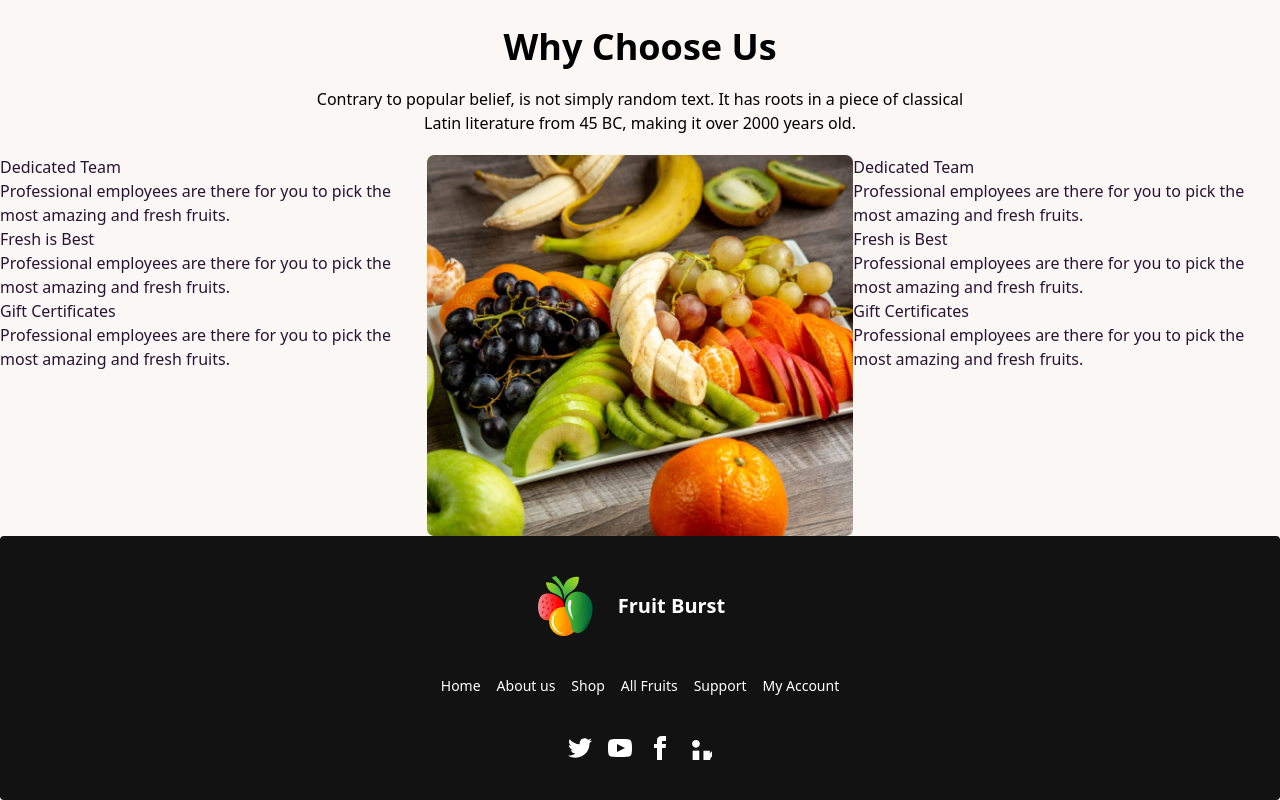
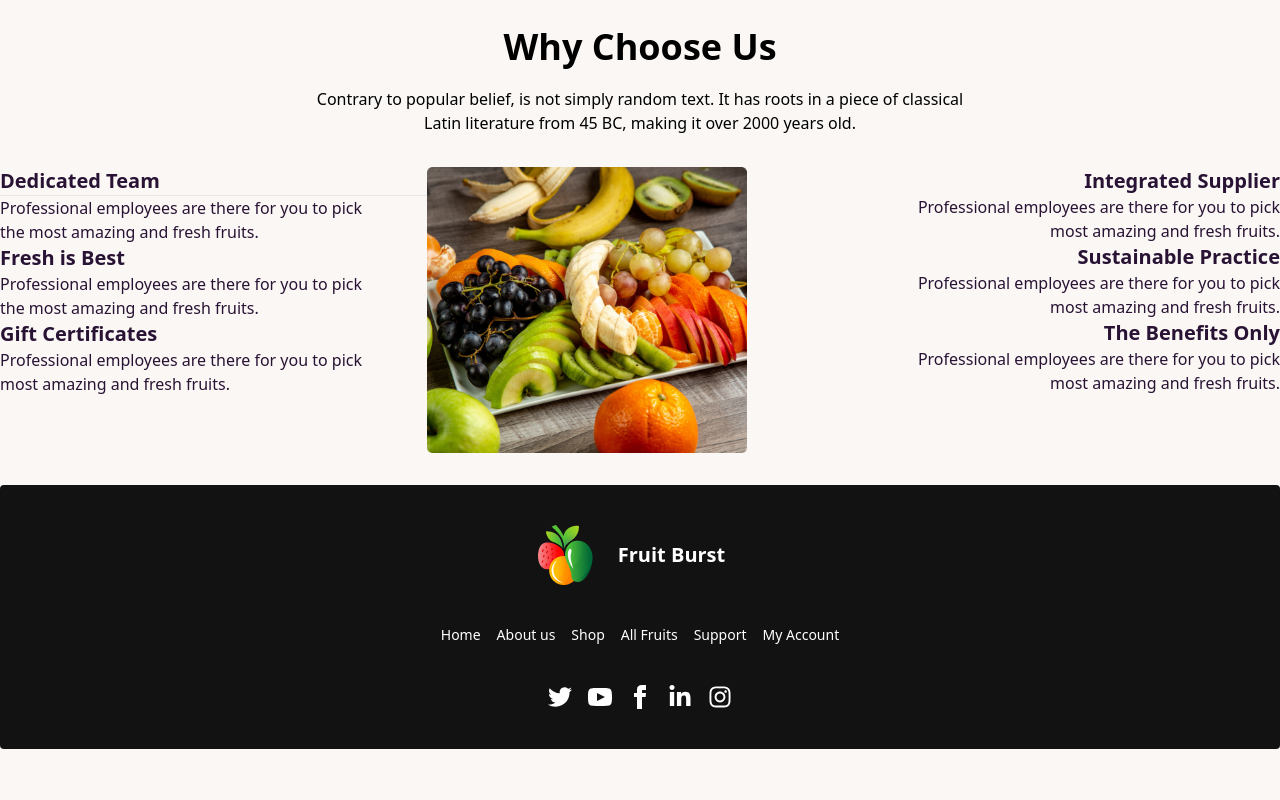
Before and after one commit to kAICHER25/B8A3-fruit-brust, a plain HTML site: page index.html in a window 1280 px wide. Shown: the part 1510-2310 px from the top of the page. After the commit the page ends 2259 px from the top, so only its background shows below. Drawn offline with nearby package versions, Linux system fonts and the light colour scheme.

Commit message:
added footer icon section

```diff
--- a/index.html
+++ b/index.html
@@ -371,23 +371,26 @@
                     <br>Latin literature from 45 BC, making it over 2000 years old.
                 </p>
             </div>
-            <div class="max-w-7xl grid grid-cols-3 flex-auto">
+            <div class="mmax-h-60 max-w-screen-xl mx-auto my-8  grid grid-cols-3">
                 <div class="mb-10">
-                    <h3>Dedicated Team</h3>
-                    <p>Professional employees are there for you to pick the most amazing and fresh fruits.</p>
-                    <h3>Fresh is Best</h3>
-                    <p>Professional employees are there for you to pick the most amazing and fresh fruits.</p>
-                    <h3>Gift Certificates</h3>
-                    <p>Professional employees are there for you to pick the most amazing and fresh fruits.</p>
+                    <h3 class="text-xl font-bold ">Dedicated Team</h3>
+                    <hr class="ml-auto ">
+                    <p>Professional employees are there for you to pick <br>
+                        the most amazing and fresh fruits.</p>
+                    <h3 class="text-xl font-bold">Fresh is Best</h3>
+                    <p>Professional employees are there for you to pick <br>
+                        the most amazing and fresh fruits.</p>
+                    <h3 class="text-xl font-bold">Gift Certificates</h3>
+                    <p>Professional employees are there for you to pick <br> most amazing and fresh fruits.</p>
                 </div>
-                <div><img src="./images/whychoose1.png" alt=""></div>
-                <div>
-                    <h3>Dedicated Team</h3>
-                    <p>Professional employees are there for you to pick the most amazing and fresh fruits.</p>
-                    <h3>Fresh is Best</h3>
-                    <p>Professional employees are there for you to pick the most amazing and fresh fruits.</p>
-                    <h3>Gift Certificates</h3>
-                    <p>Professional employees are there for you to pick the most amazing and fresh fruits.</p>
+                <div class="w-3/4"><img src="./images/whychoose1.png" alt=""></div>
+                <div class="text-right flex-row-reverse">
+                    <h3 class="text-xl font-bold">Integrated Supplier</h3>
+                    <p>Professional employees are there for you to pick <br> most amazing and fresh fruits.</p>
+                    <h3 class="text-xl font-bold">Sustainable Practice</h3>
+                    <p>Professional employees are there for you to pick <br> most amazing and fresh fruits.</p>
+                    <h3 class="text-xl font-bold">The Benefits Only</h3>
+                    <p>Professional employees are there for you to pick <br> most amazing and fresh fruits.</p>
                 </div>
             </div>
         </section>
@@ -425,15 +428,10 @@
                             d="M9 8h-3v4h3v12h5v-12h3.642l.358-4h-4v-1.667c0-.955.192-1.333 1.115-1.333h2.885v-5h-3.808c-3.596 0-5.192 1.583-5.192 4.615v3.385z">
                         </path>
                     </svg></a>
-                <a><svg xmlns="http://www.w3.org/2000/svg" width="24" height="24" viewBox="0 0 24 24"
-                        class="fill-current">
-                        <path
-                            d="M36.1216 36V35.9988H36.1296V24.2628C36.1296 18.5216 34.8936 14.0988 28.1816 14.0988C24.9548 14.0988 22.7896 15.8696 21.9056 17.548H21.8124V14.6348H15.4484V35.9988H22.0752V25.42C22.0752 22.6348 22.6032 19.9412 26.0524 19.9412C29.4512 19.9412 29.5016 23.12 29.5016 25.5984V36H36.1216Z" />
-                        <path d="M4.65761 14.636H11.2924V36H4.65761V14.636Z" fill="white" />
-                        <path
-                            d="M7.97241 4C5.85081 4 4.12961 5.7212 4.12961 7.8428C4.12961 9.9644 5.85081 11.7216 7.97241 11.7216C10.094 11.7216 11.8152 9.9644 11.8152 7.8428C11.8136 5.7212 10.0924 4 7.97241 4Z"
-                            fill="white" />
-                    </svg></a>
+                <a><svg xmlns="http://www.w3.org/2000/svg" width="24" height="24" viewBox="0 0 448 512"  class="fill-current">
+                    <path d="M100.28 448H7.4V148.9h92.88zM53.79 108.1C24.09 108.1 0 83.5 0 53.8a53.79 53.79 0 0 1 107.58 0c0 29.7-24.1 54.3-53.79 54.3zM447.9 448h-92.68V302.4c0-34.7-.7-79.2-48.29-79.2-48.29 0-55.69 37.7-55.69 76.7V448h-92.78V148.9h89.08v40.8h1.3c12.4-23.5 42.69-48.3 87.88-48.3 94 0 111.28 61.9 111.28 142.3V448z"/></svg></a>
+                <a><svg xmlns="http://www.w3.org/2000/svg" width="24" height="24" viewBox="0 0 448 512" class="fill-current">
+                    <path d="M224.1 141c-63.6 0-114.9 51.3-114.9 114.9s51.3 114.9 114.9 114.9S339 319.5 339 255.9 287.7 141 224.1 141zm0 189.6c-41.1 0-74.7-33.5-74.7-74.7s33.5-74.7 74.7-74.7 74.7 33.5 74.7 74.7-33.6 74.7-74.7 74.7zm146.4-194.3c0 14.9-12 26.8-26.8 26.8-14.9 0-26.8-12-26.8-26.8s12-26.8 26.8-26.8 26.8 12 26.8 26.8zm76.1 27.2c-1.7-35.9-9.9-67.7-36.2-93.9-26.2-26.2-58-34.4-93.9-36.2-37-2.1-147.9-2.1-184.9 0-35.8 1.7-67.6 9.9-93.9 36.1s-34.4 58-36.2 93.9c-2.1 37-2.1 147.9 0 184.9 1.7 35.9 9.9 67.7 36.2 93.9s58 34.4 93.9 36.2c37 2.1 147.9 2.1 184.9 0 35.9-1.7 67.7-9.9 93.9-36.2 26.2-26.2 34.4-58 36.2-93.9 2.1-37 2.1-147.8 0-184.8zM398.8 388c-7.8 19.6-22.9 34.7-42.6 42.6-29.5 11.7-99.5 9-132.1 9s-102.7 2.6-132.1-9c-19.6-7.8-34.7-22.9-42.6-42.6-11.7-29.5-9-99.5-9-132.1s-2.6-102.7 9-132.1c7.8-19.6 22.9-34.7 42.6-42.6 29.5-11.7 99.5-9 132.1-9s102.7-2.6 132.1 9c19.6 7.8 34.7 22.9 42.6 42.6 11.7 29.5 9 99.5 9 132.1s2.7 102.7-9 132.1z"/></svg></a>
             </div>
         </div>
     </footer>
```
